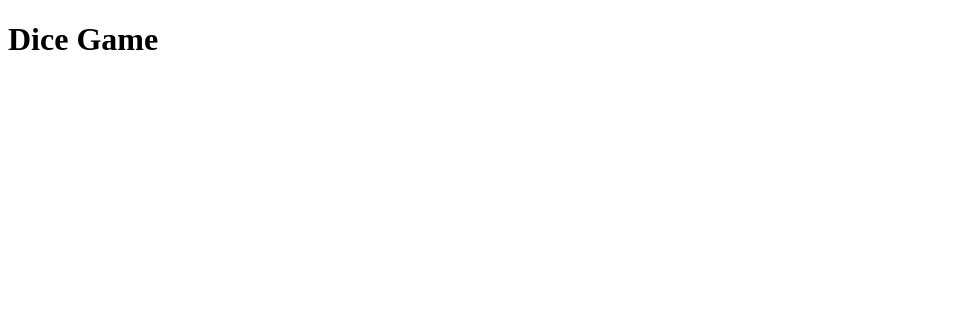
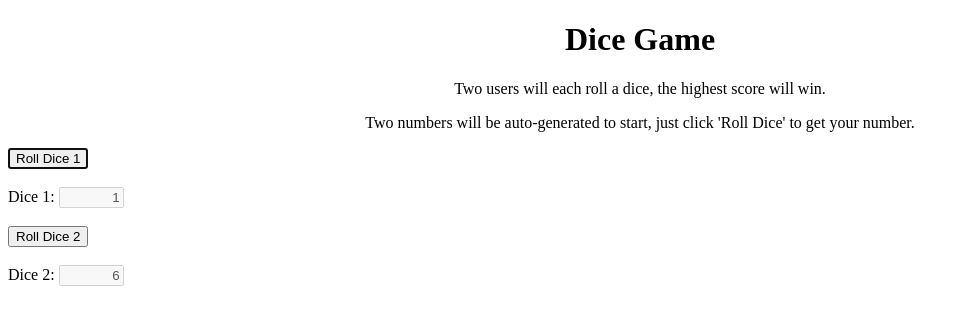
Before and after one commit to JamesBarkauskas/dice-game-jb, a website: page client/index.html in a window 1280 px wide. Shown: the whole page, without its empty margins (0-969 px from the left). Drawn offline with Linux system fonts and the light colour scheme.

Commit message:
updated js, html

```diff
--- a/client/index.css
+++ b/client/index.css
@@ -0,0 +1,15 @@
+input {
+    text-align: right;
+}
+
+h1 {
+    text-align: center;
+}
+
+#rules {
+    text-align: center;
+}
+
+#explanation {
+    text-align: center;
+}
--- a/client/index.html
+++ b/client/index.html
@@ -7,6 +7,15 @@
 </head>
 <body>
 	<h1>Dice Game</h1>
+	<p id="rules">Two users will each roll a dice, the highest score will win.</p>
+	<p id="explanation">Two numbers will be auto-generated to start, just click 'Roll Dice' to get your number.</p>
+
+	<button type="button" onclick="RollSixSidedDice1()" autofocus>Roll Dice 1</button><br><br>
+	Dice 1: <input id="dice1" type="text" value="" size="5" disabled><br><br>
+
+	<button type="button" onclick="RollSixSidedDice2()" autofocus>Roll Dice 2</button><br><br>
+	Dice 2: <input id="dice2" type="text" value="" size="5" disabled><br><br>
+
 
 </body>
 </html>
--- a/client/index.js
+++ b/client/index.js
@@ -0,0 +1,15 @@
+function RollSixSidedDice1() {
+    document.getElementById("dice1").value = Math.floor(Math.random()*6) + 1;
+}
+
+function RollSixSidedDice2() {
+    document.getElementById("dice2").value = Math.floor(Math.random()*6) + 1;
+}
+
+// used roll dice function from Eric Pogue
+
+window.addEventListener("load", myInit, true);
+function myInit() {RollSixSidedDice1(), RollSixSidedDice2()}
+
+//window.addEventListener("load", myInit, true);
+// function myInit()
```
